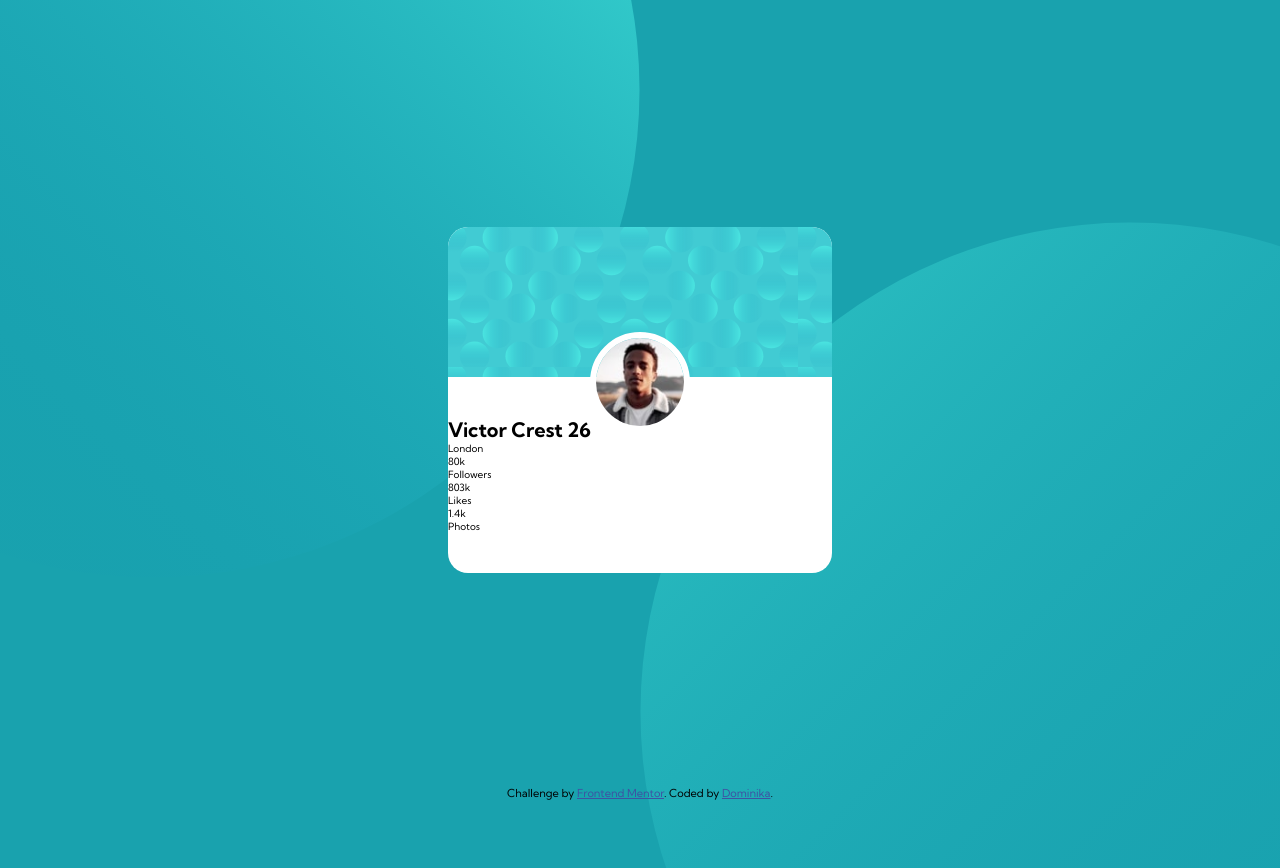
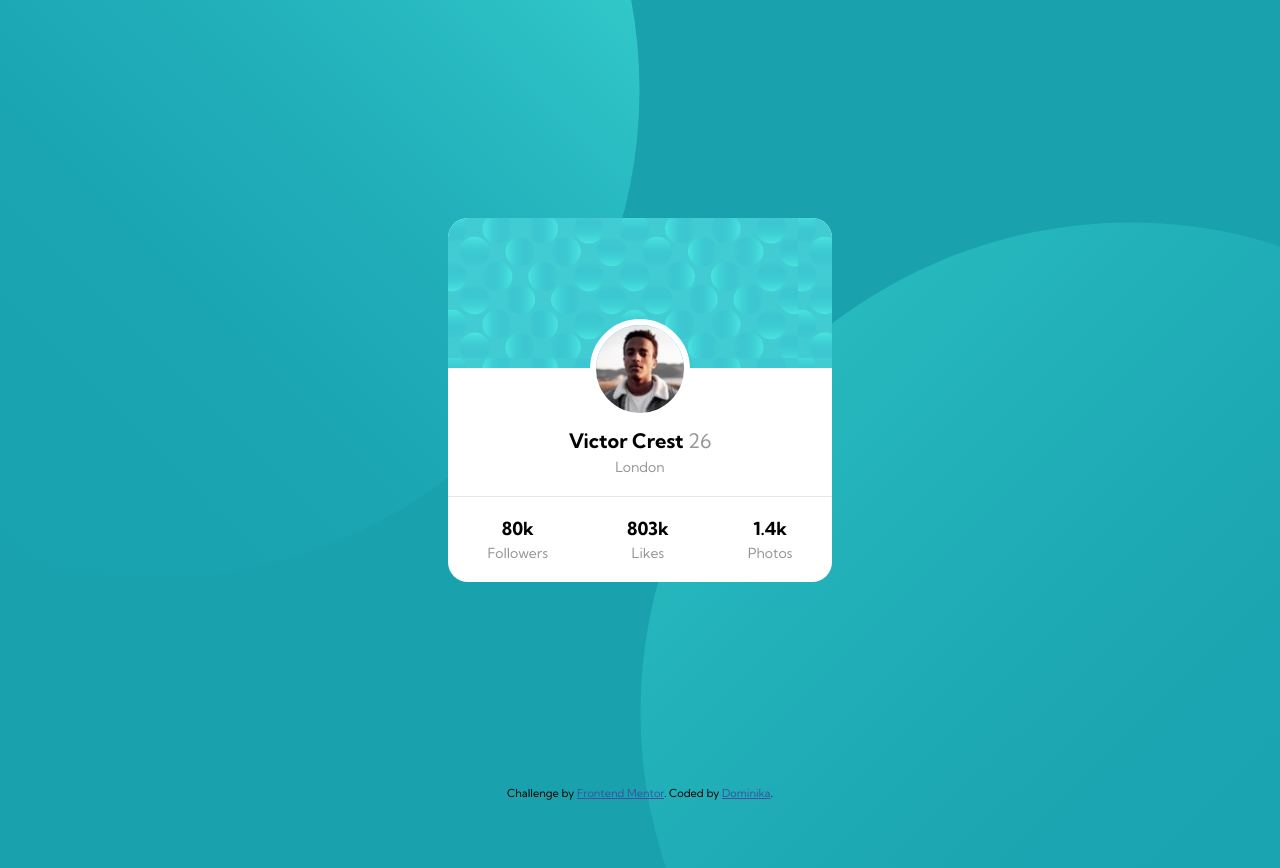
Before and after one commit to DominikaSzafraniec/profile-card-component, a plain HTML site: page index.html in a window 1280 px wide. Shown: the top 868 px of the page. Drawn offline with Linux system fonts and the light colour scheme.

Commit message:
finished project

```diff
--- a/sass/style.scss
+++ b/sass/style.scss
@@ -60,7 +60,57 @@ body {
 
   &__bg-bottom {
     position: relative;
-    padding: 4rem 0;
+    padding: 4rem 0 0 0;
+  }
+
+  &__name {
+    display: flex;
+    flex-direction: column;
+    align-items: center;
+    padding: 2rem 0;
+    width: 100%;
+  }
+
+  &__name-title {
+    span {
+      color: $darkGray;
+      font-weight: 200;
+    }
+  }
+
+  &__city {
+    margin-top: .5rem;
+    color: $darkGray;
+    font-size: 1.4rem;
+  }
+
+  &__underline {
+    height: 1px;
+    width: 100%;
+    background-color: rgb(231, 231, 231);
+  }
+
+  &__stats {
+    display: flex;
+    justify-content: space-around;
+    padding-top: 2rem;
+    padding-bottom: 2rem;
+  }
+
+  &__stat {
+    display: flex;
+    flex-direction: column;
+    align-items: center;
+  }
+
+  &__number {
+    margin-bottom: 0.4rem;
+    font-weight: bold;
+    font-size: 1.6rem;
+  }
+
+  &__stat-name {
+    color: $darkGray;
   }
 
     img {
@@ -97,5 +147,13 @@ body {
 @media(min-width: 992px) {
   .card {
     width: 30%;
+
+    &__number {
+      font-size: 1.8rem;
+    }
+
+    &__stat-name {
+      font-size: 1.4rem;
+    }
   }
 }
```
Also changed, not shown: css/style.css, 1 other file.
